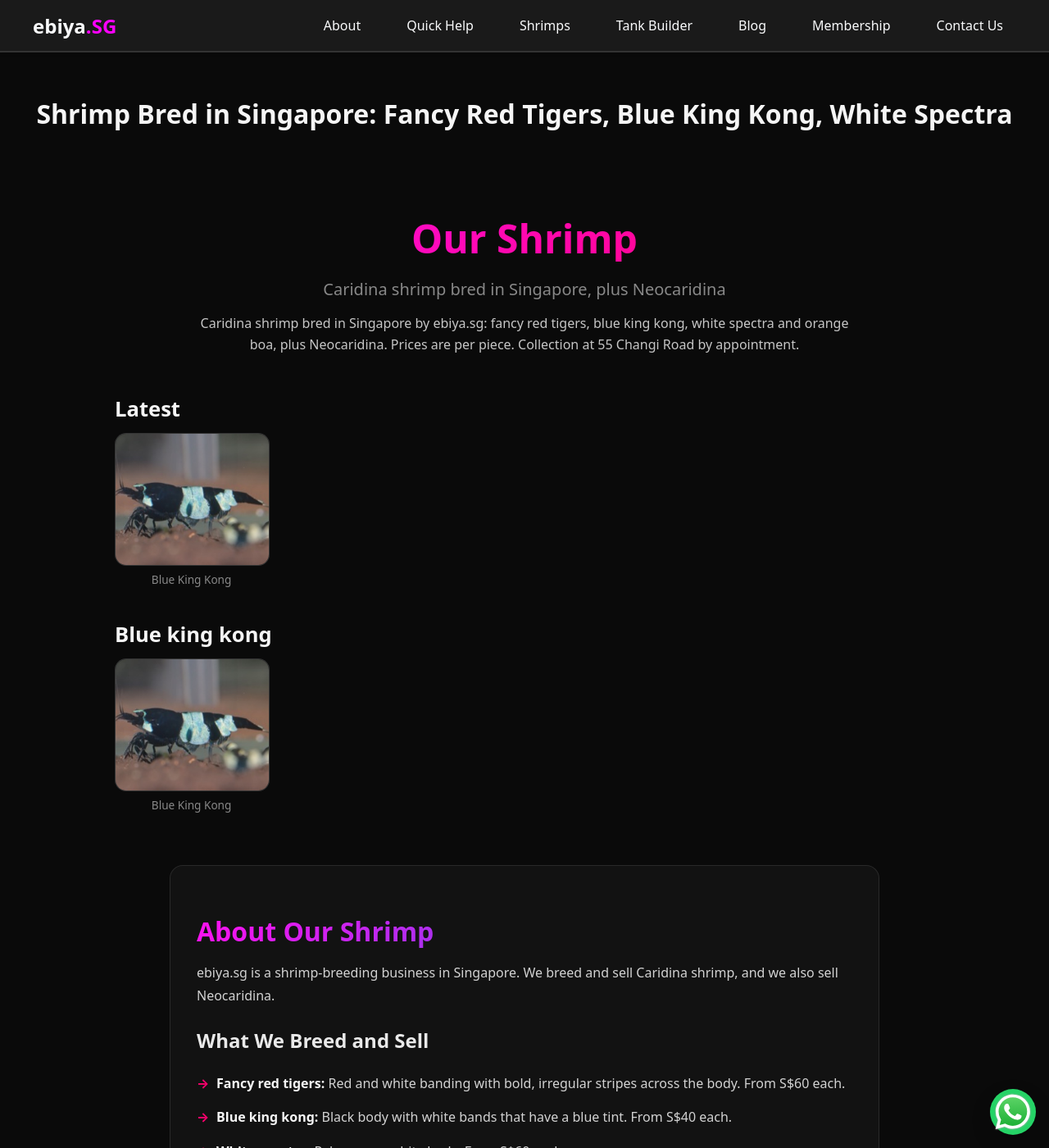
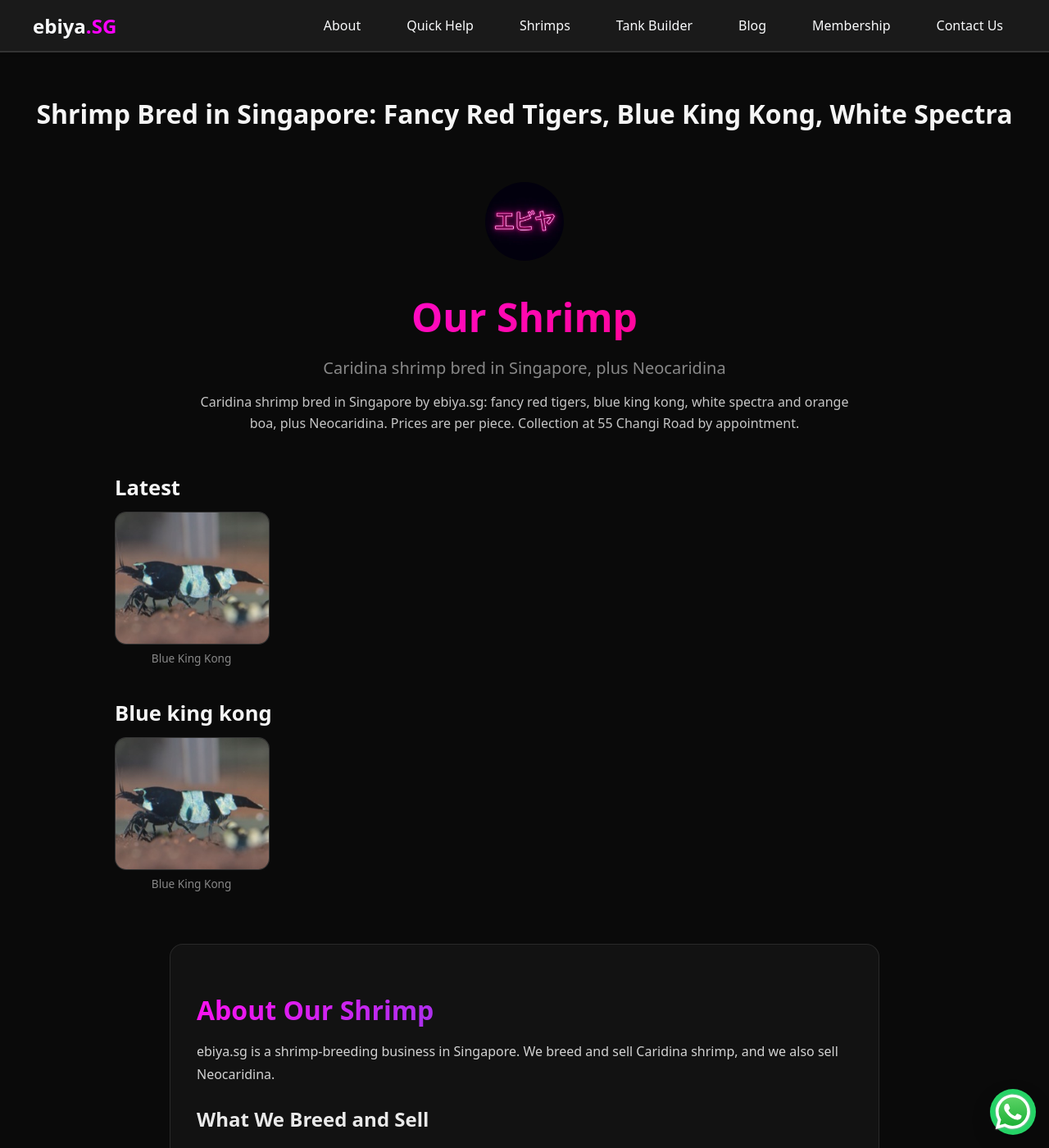
Before and after one commit to m33lucky-benny/reimagined-eureka, a Jekyll site: the page built from shrimp.md, in a window 1280 px wide and 1400 px high. Shown: the whole window at 82% size. Built offline with Jekyll 4.4.1, drawn with Linux system fonts in a browser that asks for light colours.

Commit message:
Shrimp page: show the ebiya.sg logo above the gallery title
Co-Authored-By: Claude Sonnet 5.5 <noreply@anthropic.com>

```diff
--- a/_sass/pages/_shrimp.scss
+++ b/_sass/pages/_shrimp.scss
@@ -17,6 +17,15 @@
     max-width: 1000px;
     margin: 0 auto 3rem;
     text-align: center;
+  }
+
+  .gallery-logo {
+    display: block;
+    width: 96px;
+    height: 96px;
+    margin: 0 auto 1rem;
+    border-radius: 50%;
+    object-fit: cover;
   }
 
   .gallery-title {
--- a/shrimp.md
+++ b/shrimp.md
@@ -25,6 +25,11 @@ schema_type: ImageGallery
 
 <section class="shrimp-gallery-page">
   <div class="gallery-header">
+    <img class="gallery-logo"
+         src="/assets/shrimps-optimized/ebiya-logo-320.jpg"
+         srcset="/assets/shrimps-optimized/ebiya-logo-320.jpg 320w, /assets/shrimps-optimized/ebiya-logo-640.jpg 640w"
+         sizes="96px" width="96" height="96" decoding="async"
+         alt="ebiya.sg logo">
     <h1 class="gallery-title">Our Shrimp</h1>
     <p class="gallery-subtitle">Caridina shrimp bred in Singapore, plus Neocaridina</p>
     <p class="gallery-description">{{ page.excerpt }}</p>
```
